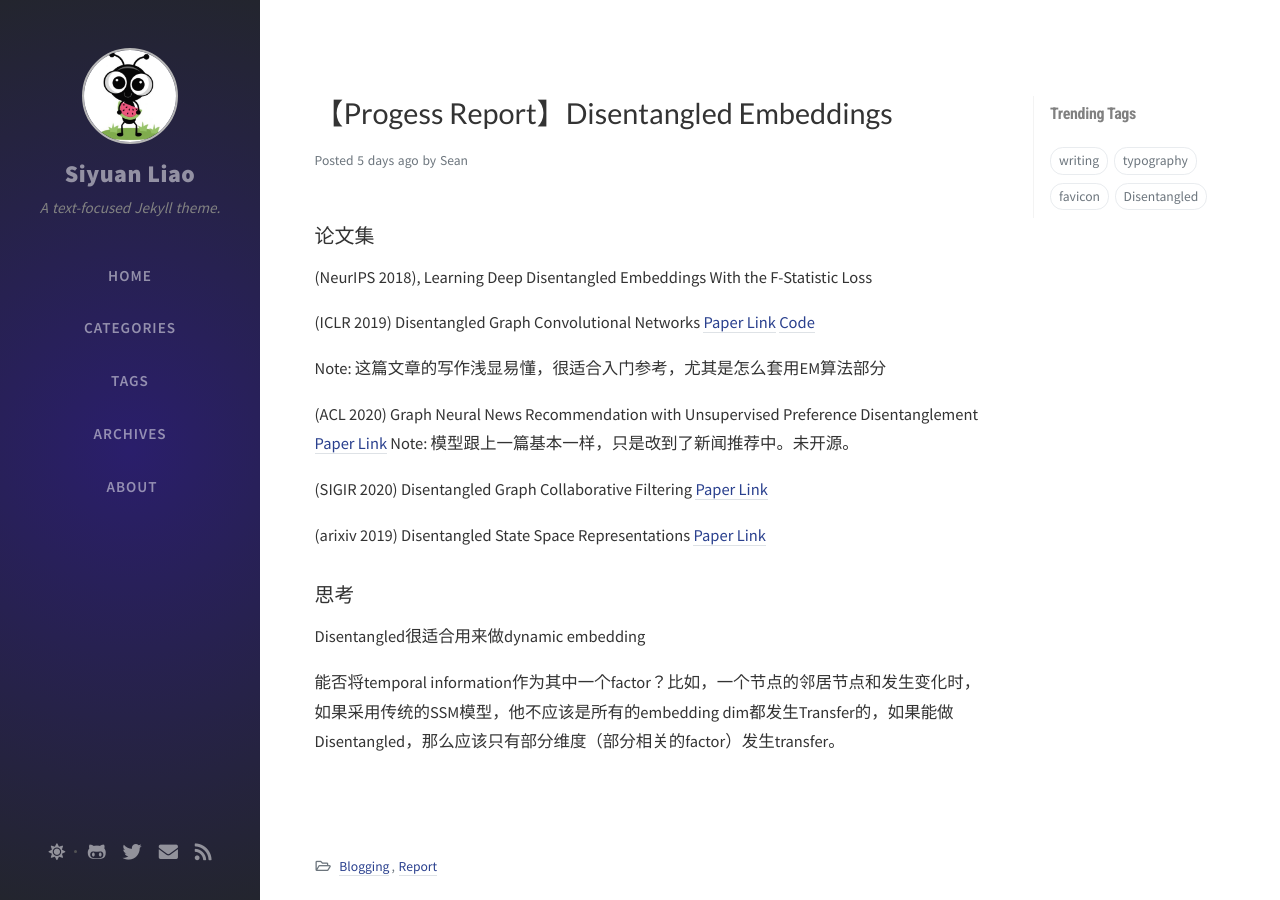
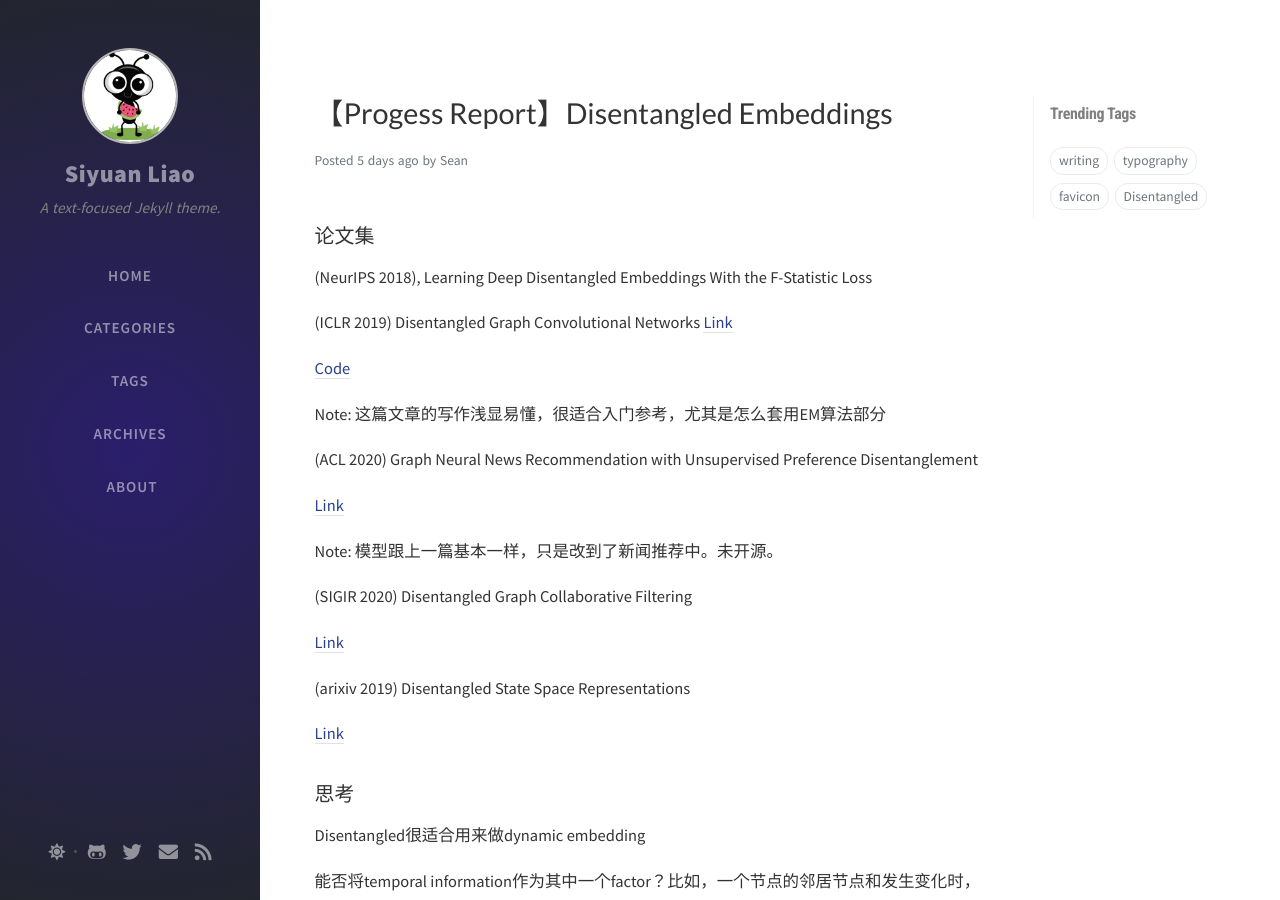
Before and after one commit to SeanLiaoy/seanliaoy.github.io, a Jekyll site: the page built from _posts/2020-10-04-disentangled.md, in a window 1280 px wide and 900 px high. Built offline with Jekyll 4.4.1, drawn with Linux system fonts in a browser that asks for light colours; nearby versions of some CDN libraries; comment, search, counter and statistics services are not loaded.

Commit message:
修改文件: _posts/2020-10-04-disentangled.md

```diff
--- a/_posts/2020-10-04-disentangled.md
+++ b/_posts/2020-10-04-disentangled.md
@@ -12,23 +12,27 @@ tags: [Disentangled]
  (NeurIPS 2018), Learning Deep Disentangled Embeddings With the F-Statistic Loss
 
 (ICLR 2019) Disentangled Graph Convolutional Networks
-[Paper Link](http://proceedings.mlr.press/v97/ma19a/ma19a.pdf)
+[Link](http://proceedings.mlr.press/v97/ma19a/ma19a.pdf)
+
 [Code](https://github.com/THUDM/cogdl)
 
 Note: 这篇文章的写作浅显易懂，很适合入门参考，尤其是怎么套用EM算法部分
 
 (ACL 2020) Graph Neural News Recommendation with Unsupervised Preference Disentanglement
-[Paper Link](https://www.aclweb.org/anthology/2020.acl-main.392/)
+
+[Link](https://www.aclweb.org/anthology/2020.acl-main.392/)
+
 Note: 模型跟上一篇基本一样，只是改到了新闻推荐中。未开源。
 
 
 (SIGIR 2020) Disentangled Graph Collaborative Filtering
-[Paper Link](https://dl.acm.org/doi/abs/10.1145/3397271.3401137)
 
+[Link](https://dl.acm.org/doi/abs/10.1145/3397271.3401137)
 
 
 (arixiv 2019) Disentangled State Space Representations
-[Paper Link](https://arxiv.org/abs/1906.03255)
+
+[Link](https://arxiv.org/abs/1906.03255)
 
 
 
```
